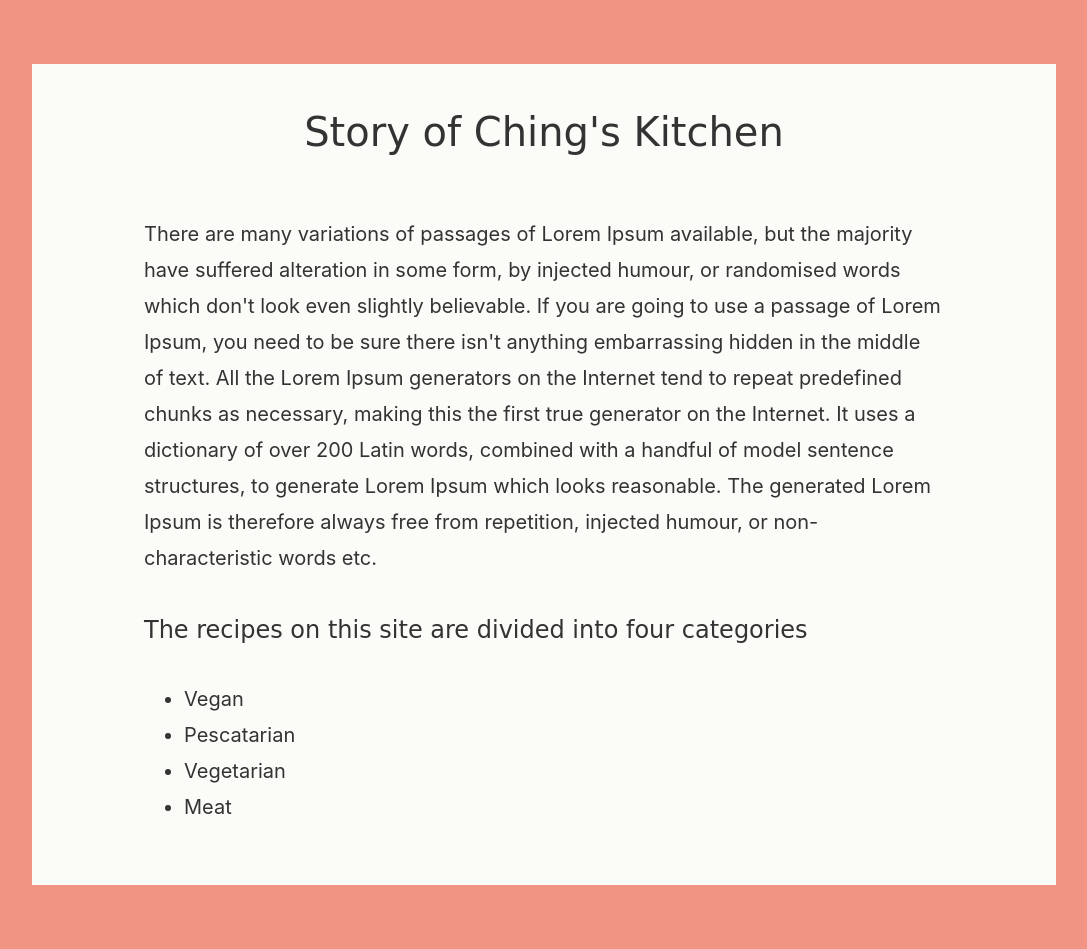
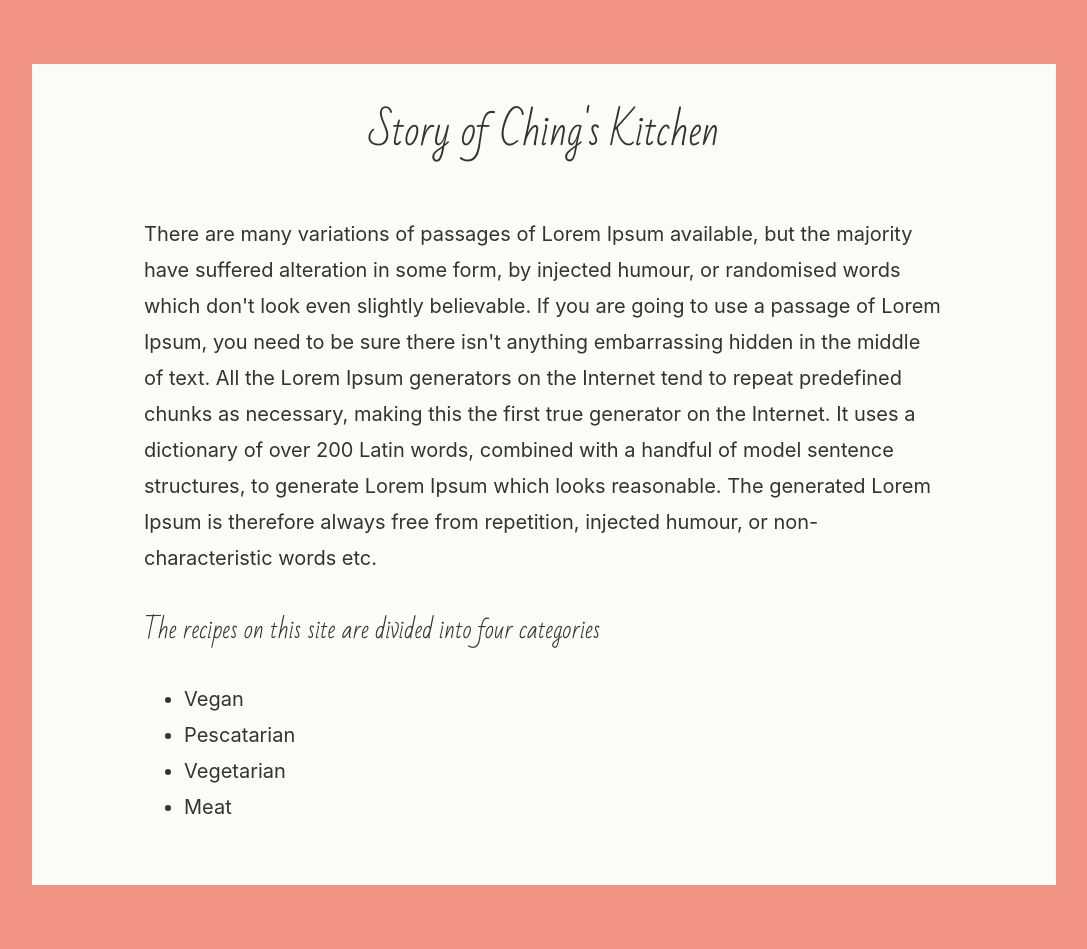
Before and after one commit to ching-wang/chings-kitchen, a Flask app: page /about in a window 1280 px wide. Shown: the part 71-1020 px from the top of the page, without its empty margins (96-1183 px from the left). Run offline with Flask 2, Linux system fonts and the light colour scheme; some libraries are stand-ins or nearby versions.

Commit message:
fixed google font issue

```diff
--- a/templates/layout.html
+++ b/templates/layout.html
@@ -20,6 +20,14 @@
       rel="stylesheet"
       type="text/css"
       href="{{ url_for('static', filename='main.css') }}"
+    />
+    <link
+      href="https://fonts.googleapis.com/css2?family=Bad+Script&display=swap"
+      rel="stylesheet"
+    />
+    <link
+      href="https://fonts.googleapis.com/css2?family=Advent+Pro:wght@500&display=swap"
+      rel="stylesheet"
     />
     <title>Ching's Kitchen</title>
   </head>
```
